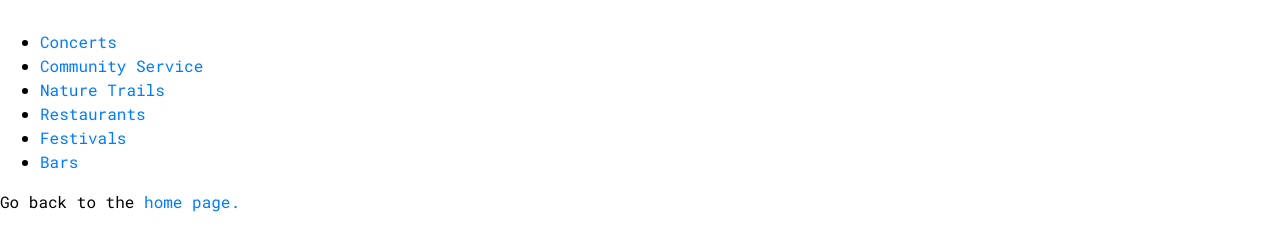
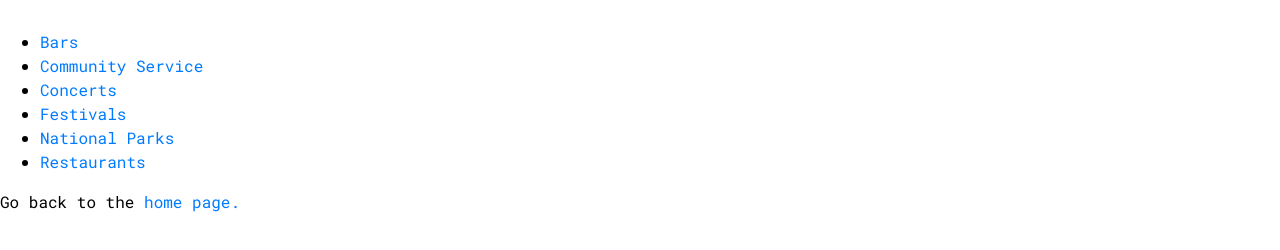
Before and after one commit to sanjanaven/EventCalendar, a plain HTML site: page eventexamples.html in a window 1280 px wide. Shown: the part 384-634 px from the top of the page. Drawn offline with nearby package versions, Linux system fonts and the light colour scheme.

Commit message:
Update eventexamples.html

```diff
--- a/eventexamples.html
+++ b/eventexamples.html
@@ -33,12 +33,14 @@
             </div>
         </div>
 <ul>
-     <li><a href="">Concerts</a></li>
+    <li><a href="">Bars</a></li>
     <li><a href="">Community Service</a></li>
-    <li><a href="">Nature Trails</a></li>
+    <li><a href="">Concerts</a></li>
+    <li><a href="">Festivals</a></li>
+    <li><a href="https://www.nps.gov/index.htm">National Parks</a></li>
     <li><a href="">Restaurants</a></li>
-    <li><a href="">Festivals</a></li>
-    <li><a href="">Bars</a></li>
+
+
    </ul>
 
         <!-- Back to homepage -->
```
